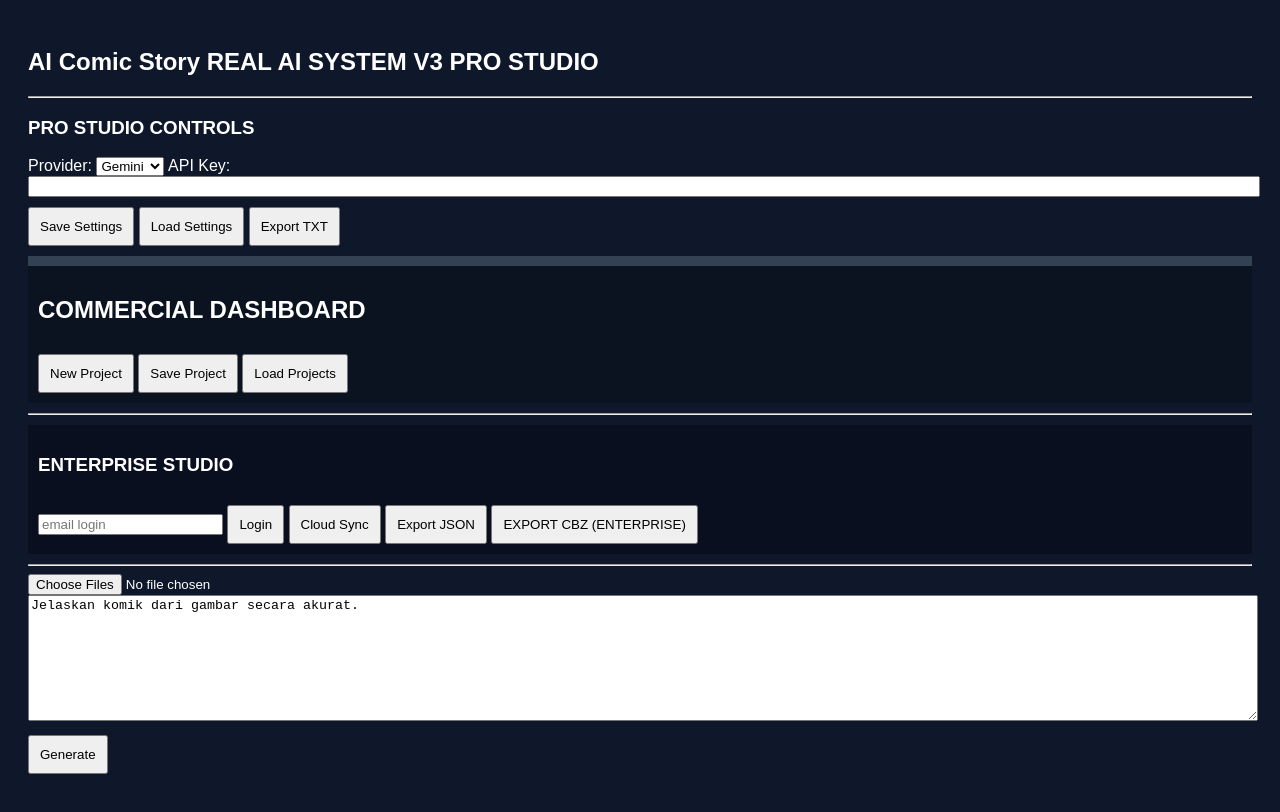
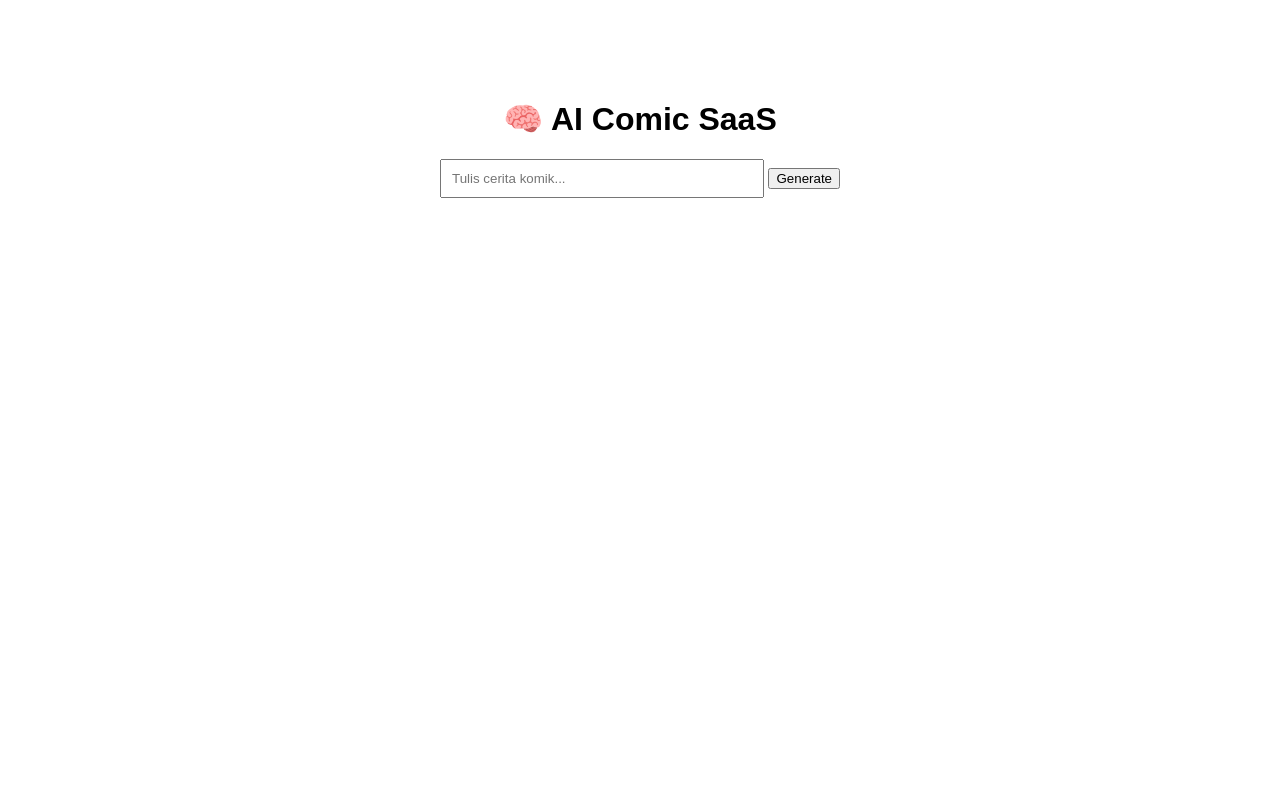
Before and after one commit to akunrisetai-create/ai-comic-saas, a website: page index.html in a window 1280 px wide. Drawn offline with nearby package versions, Linux system fonts and the light colour scheme.

Commit message:
Add files via upload

```diff
--- a/index.html
+++ b/index.html
@@ -1,71 +1,31 @@
 <!DOCTYPE html>
 <html>
 <head>
-  <meta charset="UTF-8">
-  <title>AI Comic Story Stable</title>
-  <style>
-    body { font-family: Arial; background:#0f172a; color:white; padding:20px; }
-    textarea { width:100%; height:120px; }
-    button { padding:10px; margin-top:10px; }
-    #output { white-space:pre-wrap; margin-top:20px; }
-  </style>
-<script src="https://cdnjs.cloudflare.com/ajax/libs/jszip/3.10.1/jszip.min.js"></script>
+  <title>AI Comic SaaS</title>
+</head>
+<body style="font-family: Arial; text-align:center; margin-top:100px;">
 
-<script>
-const API_BASE = "http://localhost:3001/api";
-</script>
-</head>
-<body>
-  <h2>AI Comic Story REAL AI SYSTEM V3 PRO STUDIO</h2>
+  <h1>🧠 AI Comic SaaS</h1>
 
-
-<hr/>
-<h3>PRO STUDIO CONTROLS</h3>
-
-<label>Provider:</label>
-<select id="provider">
-  <option value="gemini">Gemini</option>
-  <option value="openai">OpenAI</option>
-</select>
-
-<label>API Key:</label>
-<input id="apiKey" type="password" style="width:100%" />
-
-<button onclick="saveSettings()">Save Settings</button>
-<button onclick="loadSettings()">Load Settings</button>
-
-<button onclick="exportTXT()">Export TXT</button>
-
-<div id="progress" style="margin-top:10px;background:#334155;height:10px;width:100%">
-  <div id="bar" style="background:#22c55e;height:10px;width:0%"></div>
-</div>
-
-<div style="background:#0b1220;padding:10px;margin-bottom:10px;">
-<h2>COMMERCIAL DASHBOARD</h2>
-<button onclick="newProject()">New Project</button>
-<button onclick="saveProject()">Save Project</button>
-<button onclick="loadProjects()">Load Projects</button>
-<div id="projectList"></div>
-</div>
-<hr/>
-
-<div style="background:#0a0f1f;padding:10px;margin:10px 0;">
-<h3>ENTERPRISE STUDIO</h3>
-
-<input id="email" placeholder="email login" />
-<button onclick="login()">Login</button>
-<button onclick="cloudSync()">Cloud Sync</button>
-
-<button onclick="exportJSON()">Export JSON</button>
-<button onclick="exportCBZ()">EXPORT CBZ (ENTERPRISE)</button>
-</div>
-<hr/>
-<input type="file" id="fileInput" multiple />
-  <textarea id="prompt">Jelaskan komik dari gambar secara akurat.</textarea>
+  <input id="prompt" placeholder="Tulis cerita komik..." style="width:300px;padding:10px;" />
   <button onclick="generate()">Generate</button>
 
-  <div id="output"></div>
+  <pre id="output" style="margin-top:30px;"></pre>
 
-  <script src="renderer.js"></script>
+  <script>
+    async function generate() {
+      const prompt = document.getElementById("prompt").value;
+
+      const res = await fetch("/generate", {
+        method: "POST",
+        headers: { "Content-Type": "application/json" },
+        body: JSON.stringify({ prompt })
+      });
+
+      const data = await res.json();
+      document.getElementById("output").innerText = data.result;
+    }
+  </script>
+
 </body>
 </html>
```
Also changed, not shown: package.json (+6 -9 lines), server/server.js (added, +41 -0 lines).
